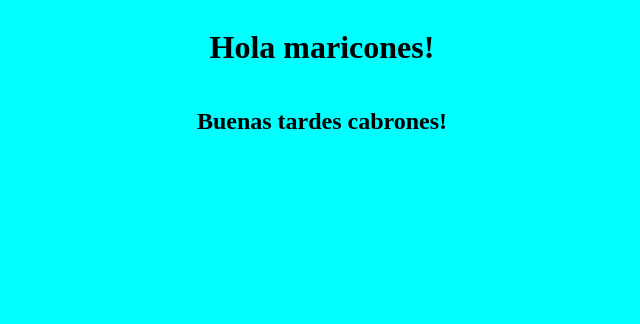
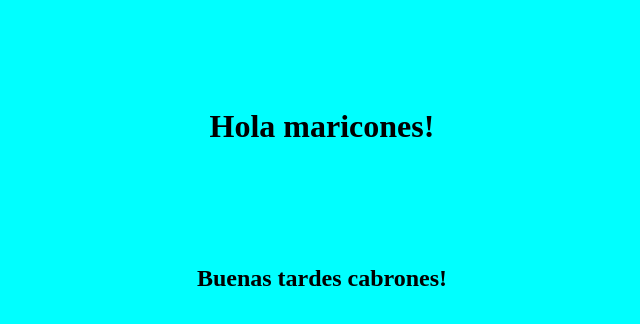
Before and after one commit to bonanzza-web/test-page, a plain HTML site: page index.html in a window 1280 px wide. Shown: the whole page, without its empty margins (318-958 px from the left). Drawn offline with Linux system fonts and the light colour scheme.

Commit message:
ADd margins

```diff
--- a/index.html
+++ b/index.html
@@ -1,6 +1,6 @@
 <html>
 <body bgcolor=cyan>
-<h1 style="width: 100%; display: inline-block; text-align: center;">Hola maricones!</h1>
+<h1 style="width: 100%; display: inline-block; text-align: center; margin-top: 100px; margin-bottom: 100px">Hola maricones!</h1>
 <h2 style="width: 100%; display: inline-block; text-align: center;">Buenas tardes cabrones!</h2>
 
 </body>
```
